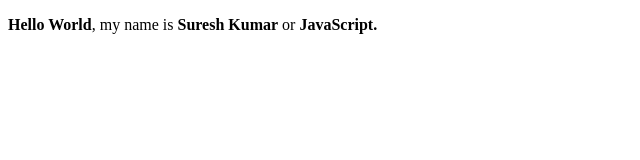
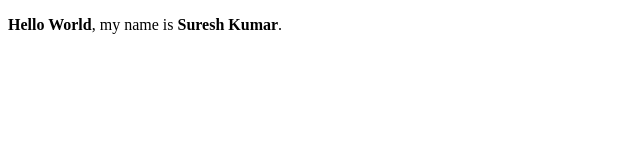
Before and after one commit to r-suresh-kumar/Capstone-CDO, a plain HTML site: page static-html-directory/index.html in a window 1280 px wide. Shown: the whole page, without its empty margins (0-640 px from the left). Drawn offline with Linux system fonts and the light colour scheme.

Commit message:
Update index.html

```diff
--- a/static-html-directory/index.html
+++ b/static-html-directory/index.html
@@ -4,6 +4,6 @@
     <title>Udacity Cloud DevOps Engineer - Capstone Project</title>
   </head>
   <body>
-    <p><b>Hello World</b>, my name is <strong>Suresh Kumar</strong> or <strong>JavaScript</script>.</p>
+    <p><b>Hello World</b>, my name is <strong>Suresh Kumar</strong>.</p>
   </body>
 </html>
```
